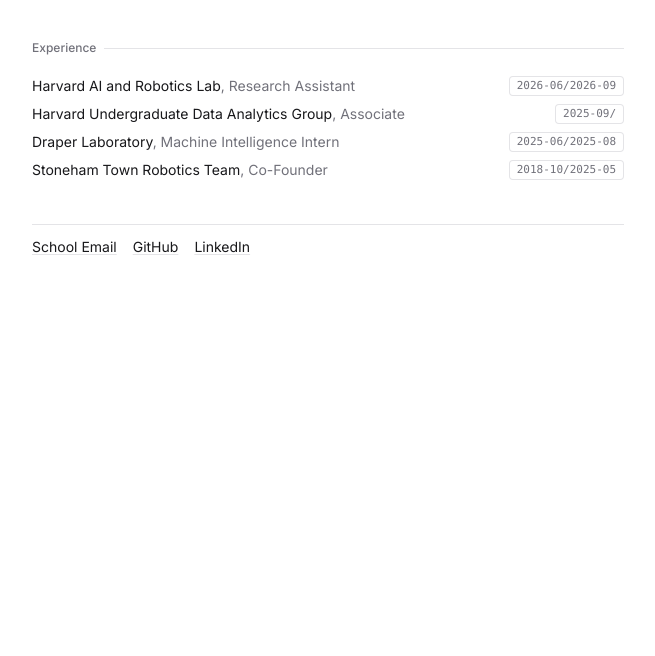
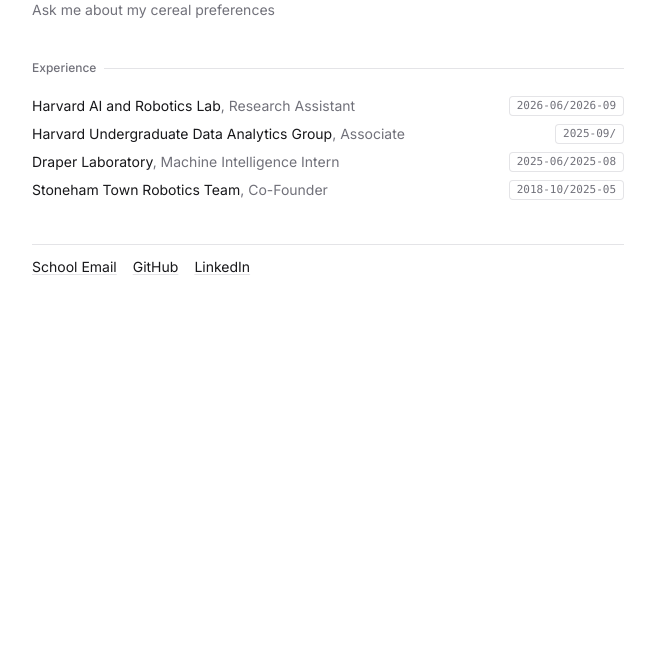
Before and after one commit to dfmirick/dfmirick.github.io, a plain HTML site: page index.html in a window 1280 px wide. Shown: the part 144-800 px from the top of the page, without its empty margins (312-967 px from the left). Drawn offline with Linux system fonts and the light colour scheme.

Commit message:
feat: add cereal line to header

```diff
--- a/index.html
+++ b/index.html
@@ -26,6 +26,7 @@
             <header>
                 <h1>Daniel Mirick</h1>
                 <p class="muted">Computer Science at Harvard</p>
+                <p class="muted">Ask me about my cereal preferences</p>
                 <!-- <p class="muted">dmirick@college.harvard.edu</p> -->
                 <!-- <p class="intro">Lorem ipsum dolor sit amet consectetur adipisicing elit. Veritatis rerum consequuntur optio, tempore, adipisci soluta deserunt exercitationem molestiae aliquid quis ipsa consectetur. Consequuntur cum impedit deleniti odit repellat perspiciatis perferendis!</p> -->
             </header>
```
